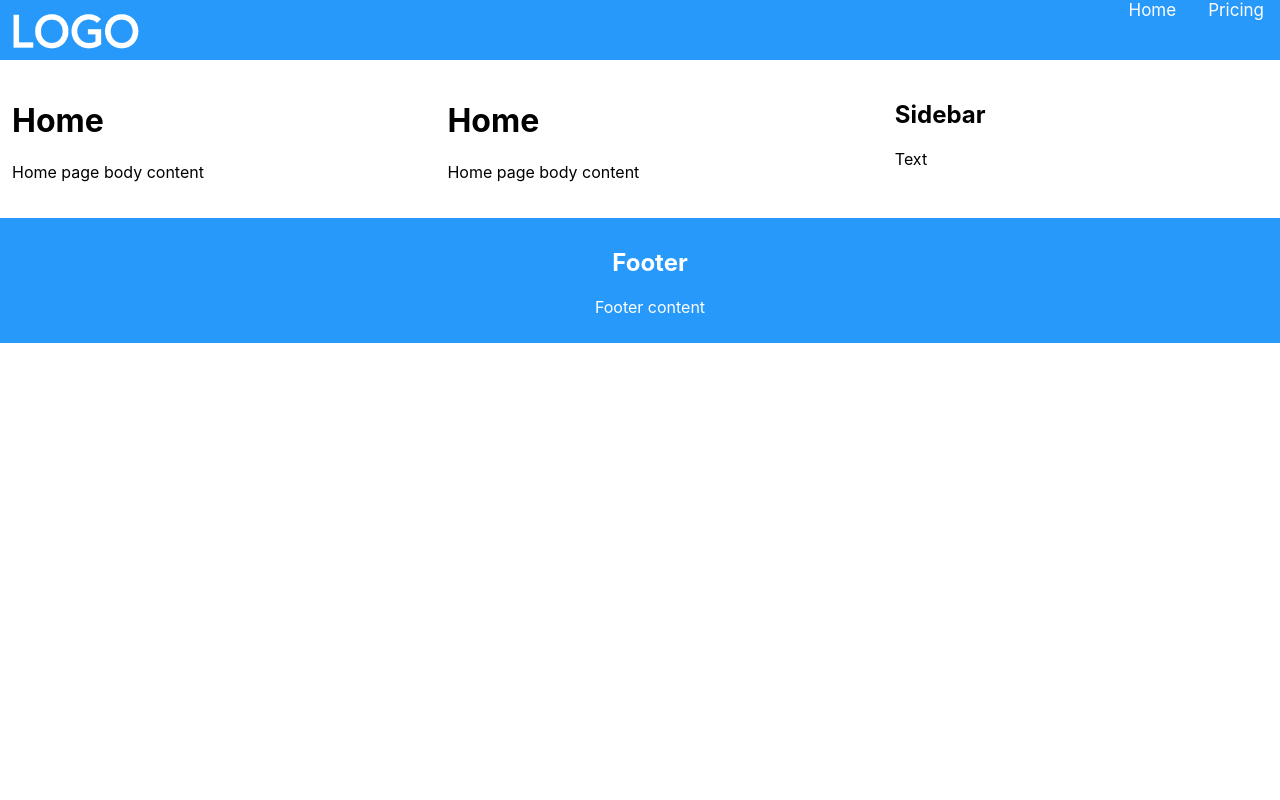
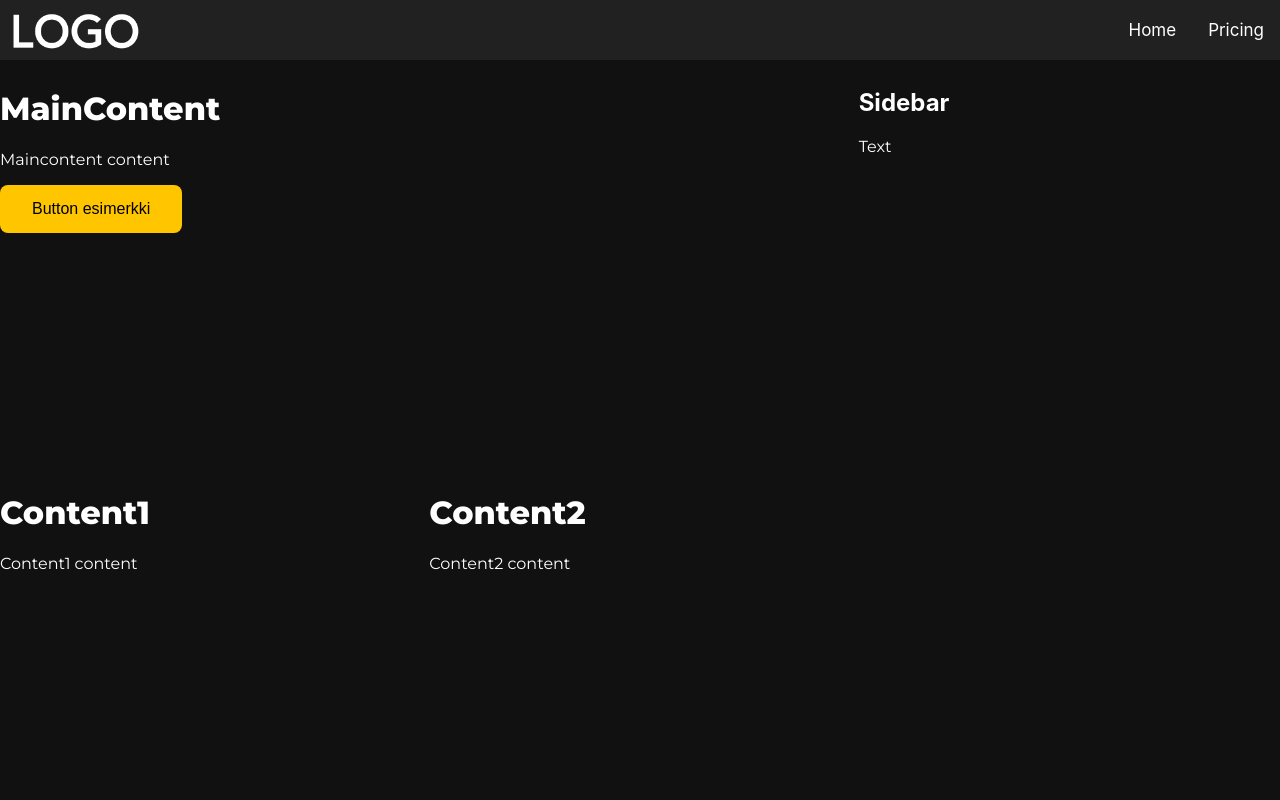
Before and after one commit to MarcusBacklund/test-app, a React (Create React App) app: page / in a window 1280 px wide. Shown: the top 800 px of the page. Built offline with nearby package versions, Linux system fonts and the light colour scheme.

Commit message:
majorchanges

```diff
--- a/src/App.css
+++ b/src/App.css
@@ -1,72 +1,73 @@
-.App {
-  text-align: center;
+@import url('https://fonts.googleapis.com/css2?family=Montserrat:ital,wght@0,300;0,400;0,500;0,600;0,700;0,800;0,900;1,300;1,400;1,500;1,600;1,700;1,800;1,900&display=swap');
+
+p {
+  font-family: 'Montserrat', sans-serif;
+  font-weight: 400;
+}
+
+h1 {
+  font-family: 'Montserrat', sans-serif;
+  font-weight: 800;
+}
+
+.background {
+  background-color: #111111;
+  color: #ffffff;
 }
 
 .App-logo {
   height: 40vmin;
   pointer-events: none;
 }
-.Wrapper {
-  display: flex;
-  max-width: 1400px;
-  width: 100%;
+.Container {
   margin-left: auto;
   margin-right: auto;
+  max-width: 1400px;
+  display: grid;
+  height: 100vh;
+  grid-template-columns: 1fr 1fr 1fr;
+  grid-template-rows: 1.5fr 1.5fr;
+  grid-template-areas:
+  'MainContent MainContent Sidebar'
+  'Content1 Content2 Sidebar'
+  ;
+  grid-gap: 0.5rem;
+  margin-top: 0.5rem;
+  margin-bottom: 0.5rem;
 }
-.Content {
-  width: 70%;
-  display: flex;
-  padding-left: 12px;
-  padding-top: 20px;
-  padding-bottom: 20px;
-  padding-right: 12px;
+.MainContent {
+  grid-area: MainContent;
+}
+.Content1 {
+  grid-area: Content1;
+}
+.Content2 {
+  grid-area: Content2;
 }
 .Sidebar {
-  width: 30%;
-  padding-top: 20px;
-  padding-right: 12px;
-}
-.SmallColumn {
-  width: 50%;
+  grid-area: Sidebar;
 }
 
-@media (prefers-reduced-motion: no-preference) {
-  .App-logo {
-    animation: App-logo-spin infinite 20s linear;
-  }
-}
-
-.App-header {
-  background-color: #282c34;
-  min-height: 100vh;
-  display: flex;
-  flex-direction: column;
-  align-items: center;
-  justify-content: center;
-  font-size: calc(10px + 2vmin);
-  color: white;
-}
-
-.App-link {
-  color: #61dafb;
-}
-
-@keyframes App-logo-spin {
-  from {
-    transform: rotate(0deg);
-  }
-  to {
-    transform: rotate(360deg);
+@media only screen and (max-width:900px){
+  .Container{
+    grid-template-columns: 1fr;
+    grid-template-rows: 0.4fr 0.4fr 2.2fr 0.4fr;
+    grid-template-areas:
+      "MainContent"
+      "Content1"
+      "Content2"
+      "Sidebar"
   }
 }
 
 .navbar {
-  background-color: #2699FB;
+  background-color: #212121;
   width: 100%;
   height: 60px;
 }
 .navwrapper {
   display: flex;
+  align-items: center;
   max-width: 1400px;
   width: 100%;
   margin-left: auto;
@@ -83,16 +84,13 @@
   color: #ffffff;
 }
 .footer {
-  background: #2699FB;
+  background-color: #212121;
   color:#FFFFFF;
   text-align: center;
   padding: 10px;
   color: #ffffff;
   margin-right: 20px;
   width: 100%;
-}
-.logo {
-  position: absolute;
 }
 .navbar img{
   width: 150px;
@@ -101,3 +99,20 @@
   display: inline-block;
   vertical-align: middle;
 }
+.button1 {
+  background-color: #ffc600;
+  border: none;
+  color: #000000;
+  padding: 15px 32px;
+  text-align: center;
+  text-decoration: none;
+  display: inline-block;
+  font-size: 16px;
+  border-radius: 8px;
+  transition-duration: 0.4s;
+  cursor: pointer;
+}
+.button1:hover {
+  background-color: #ffffff;
+  color: #000000;
+}
--- a/src/App.js
+++ b/src/App.js
@@ -10,7 +10,7 @@ class App extends Component {
   render() {
     return (
       <BrowserRouter>
-        <div>
+        <div className="background">
           <Navigation />
             <Switch>
              <Route path="/" component={Home} exact/>
--- a/src/components/Home.js
+++ b/src/components/Home.js
@@ -3,21 +3,24 @@ import '../App.css';
 
 const home = () => {
     return (
-        <div className="Wrapper">
-            <div className="Content">
-                <div className="SmallColumn">
-                    <h1>Home</h1>
-                    <p>Home page body content</p>
+        <div className="Container">
+            <div className="MainContent">
+                <h1>MainContent</h1>
+                <p>Maincontent content</p>
+                <button className="button1">Button esimerkki</button>
+            </div>
+                <div className="Content1">
+                    <h1>Content1</h1>
+                    <p>Content1 content</p>
                 </div>
-                <div className="SmallColumn">
-                    <h1>Home</h1>
-                    <p>Home page body content</p>
+                <div className="Content2">
+                    <h1>Content2</h1>
+                    <p>Content2 content</p>
                 </div>
-            </div>
-            <div className="Sidebar">
-                <h2>Sidebar</h2>
-                <p>Text</p>
-            </div>
+                <div className="Sidebar">
+                    <h2>Sidebar</h2>
+                    <p>Text</p>
+                </div>
        </div>
     );
 }
--- a/src/components/Pricing.js
+++ b/src/components/Pricing.js
@@ -2,16 +2,18 @@ import React from 'react';
 
 const Pricing = () => {
     return (
-      <div className="Wrapper">
-      <div className="Content">
-          <div className="SmallColumn">
-              <h1>Pricing</h1>
-              <p>Pricing page body content</p>
+    <div className="Container">
+        <div className="MainContent">
+            <h1>MainContent</h1>
+            <p>Maincontent content</p>
         </div>
-          <div className="SmallColumn">
-              <h1>Pricing</h1>
-              <p>Pricing page body content</p>
+        <div className="Content1">
+            <h1>Content1</h1>
+            <p>Content1 content</p>
         </div>
+        <div className="Content2">
+            <h1>Content2</h1>
+            <p>Content2 content</p>
         </div>
         <div className="Sidebar">
             <h2>Sidebar</h2>
```
Lines whose indentation alone changed are shown as unchanged.
